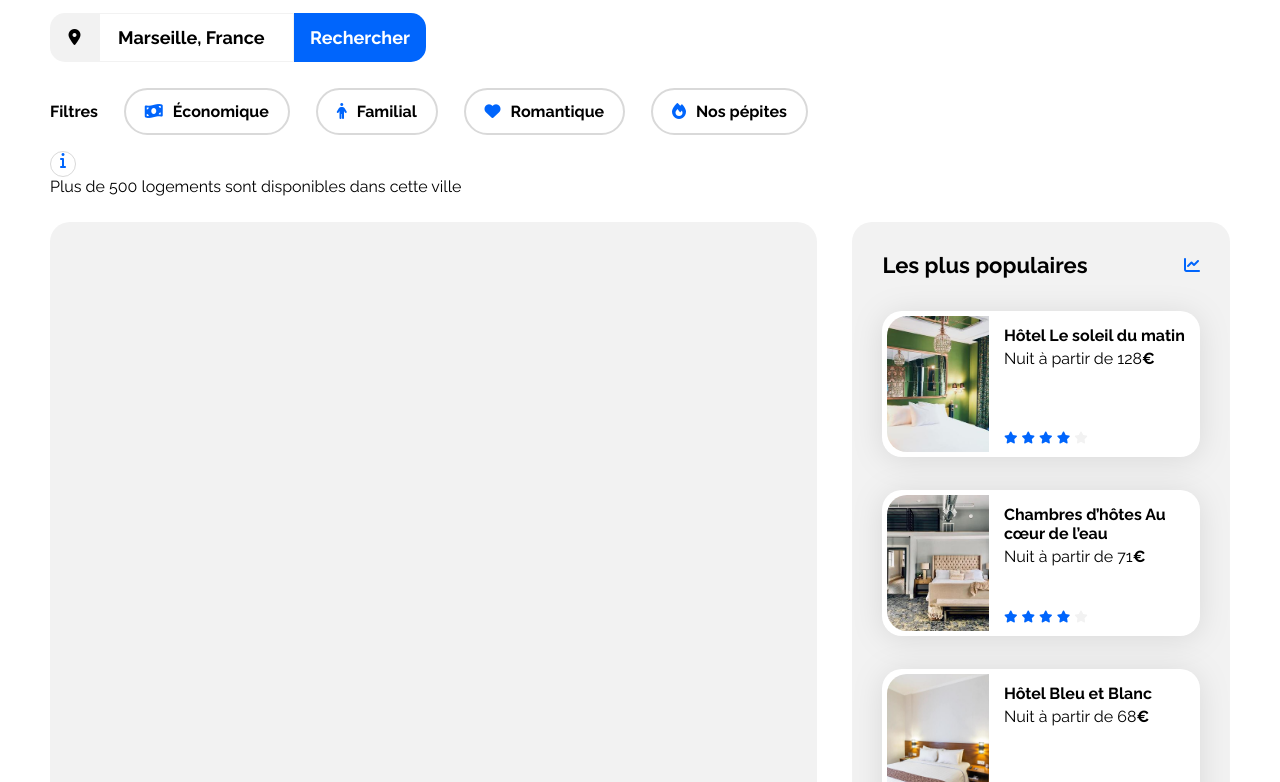
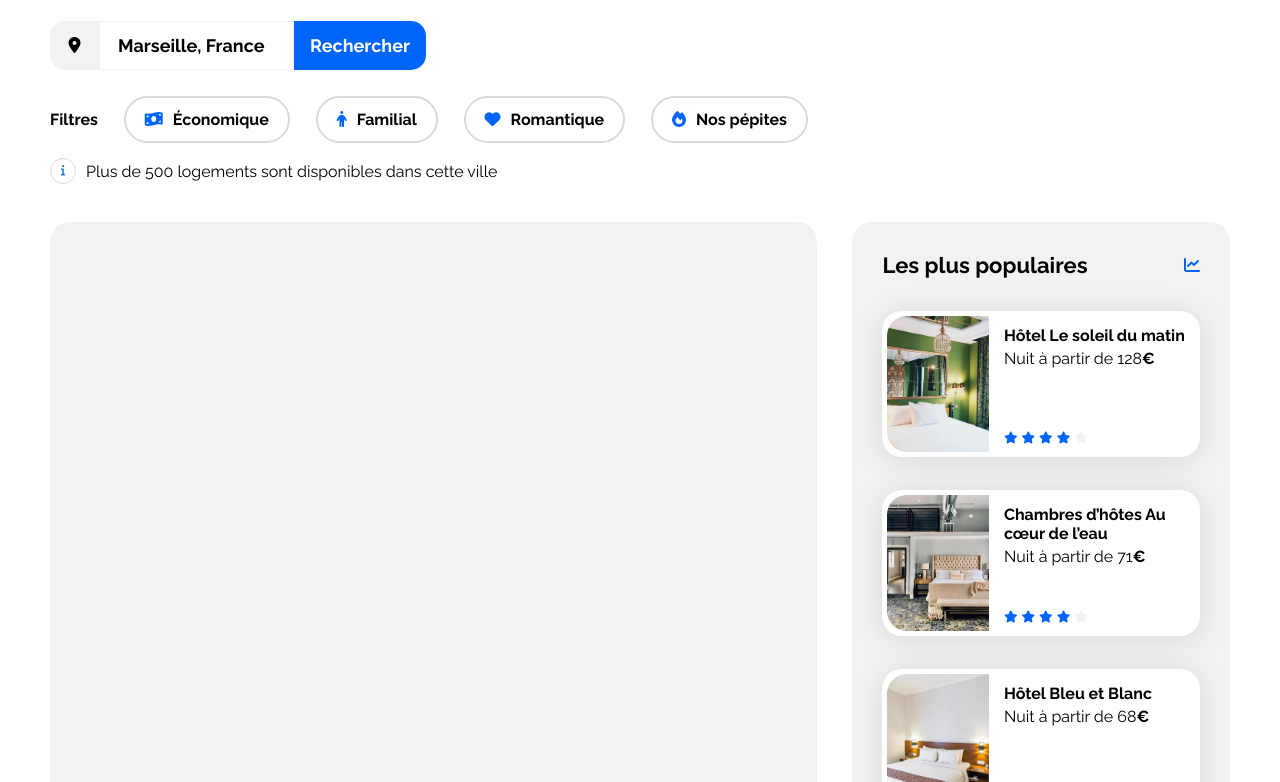
Before and after one commit to Mvnsour/Booki-Projet-2_Openclassrooms, a plain HTML site: page index.html in a window 1280 px wide. Shown: the part 153-935 px from the top of the page. Drawn offline with Linux system fonts and the light colour scheme.

Commit message:
All the info section is over. Some adjustemts to do for the first h1 and p (create some space).

```diff
--- a/css/style.css
+++ b/css/style.css
@@ -27,7 +27,7 @@ header {
   margin-bottom: 15px;
 }
 
-/******** Header styles ********/
+/******** Header styles and navigation links w********/
 
 .navbar {
   display: flex;
@@ -55,7 +55,7 @@ header {
   margin: 29px 0;
 }
 
-/*************** Research section ************/
+/*************** Research section and input ************/
 
 .info {
     display: block;
@@ -75,9 +75,8 @@ header {
     align-items: center;
     width: 49px;
     height: 49px;
-    background-color: #F2F2F2;
+    background-color: var(--main-bg-color);
     border-radius: 15px 0 0 15px;
-
 }
 
 .fa-location-dot {
@@ -90,7 +89,7 @@ header {
 input {
     width: 195px;
     height: 49px;
-    border: 1px solid #F2F2F2;
+    border: 1px solid var(--main-bg-color);
     font-size: 18px;
     font-weight: bold;
 }
@@ -147,12 +146,28 @@ margin: 15px 0;
 }
 
 /****************** Info ********************/
-.fa-info {
-    text-align: center;
+
+.info-bar {
+    width: 1340px;
+    height: 24px;
+    margin-top: 10px;
+    display: flex;
+    align-items: center;
+}
+
+.fa-info-container {
     width: 24px;
     height: 24px;
     border: 1px solid #D9D9D9;
     border-radius: 50%;
+    text-align: center;
+    margin-right: 10px;
+}
+
+.fa-info {
+    top: 7px;
+    left: 10px;
+    font-size: 11px;
 }
 
 .main-container {
--- a/index.html
+++ b/index.html
@@ -17,7 +17,7 @@
       crossorigin="anonymous"
       referrerpolicy="no-referrer"
     >
-    <link rel="stylesheet" href="css/style.css" >
+    <link rel="stylesheet" href="css/style.css">
   </head>
   <body>
     <div class="main-container">
@@ -33,10 +33,10 @@
       </header>
       <!-- Info section -->
       <main>
-        <section class="info">
+        <div class="info">
             <h1>Trouvez votre hébergement pour des vacances de rêve</h1>
             <p>En plein centre-ville ou en pleine nature</p>
-            <form action="" method="get">
+            <form action="" method="post">
             <div class="search-bar">
             <div class="location-section">
                 <i class="fa-solid fa-location-dot"></i>
@@ -46,14 +46,16 @@
             </div>
             </form>
             <section class="filter-bar">
-                <p>Filtres</p>
+                <div>Filtres</div>
                 <div class="filter"><div class="icon-filter"><i class="fa-solid fa-money-bill-wave"></i></div>Économique</div>
                 <div class="filter"><div class="icon-filter"><i class="fa-solid fa-person"></i></div>Familial</div>
                 <div class="filter"><div class="icon-filter"><i class="fa-solid fa-heart"></i></div>Romantique</div>
                 <div class="filter"><div class="icon-filter"><i class="fa-solid fa-fire"></i></div>Nos pépites</div>
             </section>
-            <i class="fa-solid fa-info"></i><p>Plus de 500 logements sont disponibles dans cette ville</p>
-             </section>
+            <section class="info-bar">
+            <div class="fa-info-container"><i class="fa-solid fa-info"></i></div><p> Plus de 500 logements sont disponibles dans cette ville</p>
+            </section>
+            </div>
         <div class="hebergements-and-populaires">
           <section class="hebergements" id="hebergements"></section>
           <section class="populaires">
```
